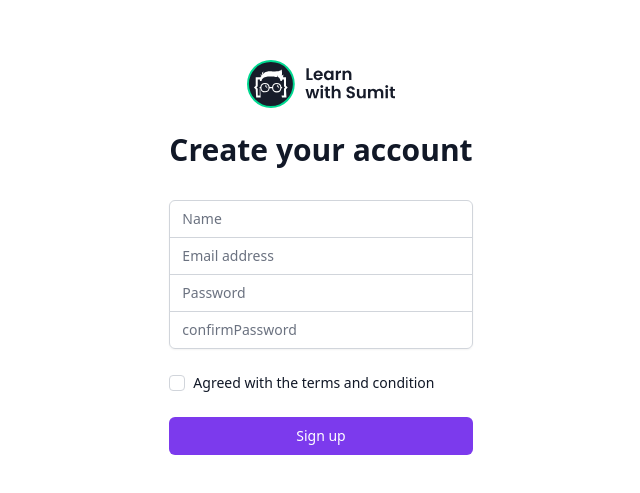
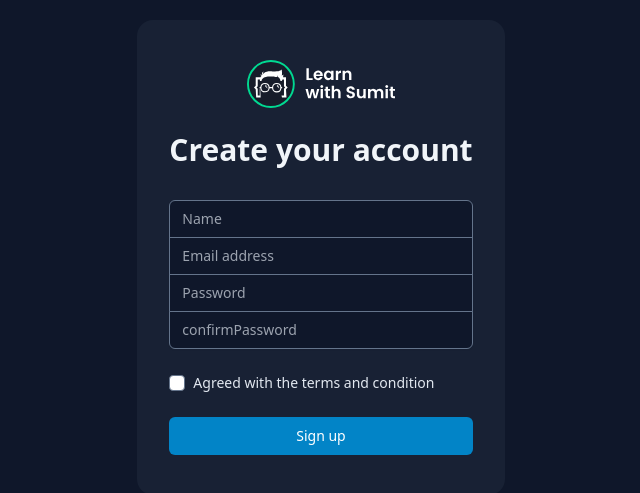
Before and after one commit to sabbirzzaman/chat-x, a React (Create React App) app: page /register in a window 1280 px wide. Shown: the part 143-636 px from the top of the page, without its empty margins (319-959 px from the left). Built offline with nearby package versions, Linux system fonts and the light colour scheme.

Commit message:
login and registar page ui update

```diff
--- a/src/components/inbox/Navigation.js
+++ b/src/components/inbox/Navigation.js
@@ -11,7 +11,7 @@ export default function Navigation() {
         localStorage.clear()
     }
     return (
-        <nav className="border-general sticky top-0 z-40 border-b bg-violet-700 transition-colors">
+        <nav className="border-general sticky top-0 z-40 border-b bg-[#0B1120] transition-colors">
             <div className="max-w-7xl mx-auto">
                 <div className="flex justify-between h-16 items-center">
                     <Link to="/">
--- a/src/components/inbox/chatbody/ChatBody.js
+++ b/src/components/inbox/chatbody/ChatBody.js
@@ -36,10 +36,7 @@ export default function ChatBody() {
     } else if (!isLoading && !isError && messages.length === 0) {
         content = (
             <>
-                <ChatHead
-                    avatar="https://cdn.pixabay.com/photo/2018/01/15/07/51/woman-3083383__340.jpg"
-                    name="Akash Ahmed"
-                />
+                <ChatHead message={messages[0]} />
                 <div className="m-2 text-center">No Conversation Found</div>
                 <Options />
             </>
--- a/src/pages/Inbox.js
+++ b/src/pages/Inbox.js
@@ -4,7 +4,7 @@ import Sidebar from "../components/inbox/Sidebar";
 
 export default function Inbox() {
     return (
-        <div>
+        <div className="bg-slate-900">
             <Navigation />
             <div className="max-w-7xl mx-auto -mt-1">
                 <div className="min-w-full border rounded flex lg:grid lg:grid-cols-3">
--- a/src/pages/Login.js
+++ b/src/pages/Login.js
@@ -1,6 +1,6 @@
 import { useEffect, useState } from 'react';
 import { Link, useNavigate } from 'react-router-dom';
-import logoImage from '../assets/images/lws-logo-light.svg';
+import logoImage from '../assets/images/lws-logo-dark.svg';
 import Error from '../components/ui/Error';
 import { useLoginMutation } from '../features/auth/authApi';
 
@@ -34,9 +34,9 @@ export default function Login() {
     };
 
     return (
-        <div className="grid place-items-center h-screen bg-[#F9FAFB">
+        <div className="grid place-items-center h-screen bg-slate-900">
             <div className="min-h-full flex items-center justify-center py-12 px-4 sm:px-6 lg:px-8">
-                <div className="max-w-md w-full space-y-8">
+                <div className="max-w-md px-8 py-10 bg-slate-800/[0.6] rounded-2xl w-full space-y-8">
                     <div>
                         <Link to="/">
                             <img
@@ -45,7 +45,7 @@ export default function Login() {
                                 alt="Learn with sumit"
                             />
                         </Link>
-                        <h2 className="mt-6 text-center text-3xl font-extrabold text-gray-900">
+                        <h2 className="mt-6 text-center text-3xl font-extrabold text-slate-100">
                             Sign in to your account
                         </h2>
                     </div>
@@ -64,7 +64,7 @@ export default function Login() {
                                     type="email"
                                     autoComplete="email"
                                     required
-                                    className="appearance-none rounded-none relative block w-full px-3 py-2 border border-gray-300 placeholder-gray-500 text-gray-900 rounded-t-md focus:outline-none focus:ring-violet-500 focus:border-violet-500 focus:z-10 sm:text-sm"
+                                    className="appearance-none rounded-none relative block w-full px-3 py-2 bg-slate-900 border border-slate-500 placeholder-gray-400 text-slate-200 rounded-t-md focus:outline-none focus:ring-[#0284c7] focus:border-[#0284c7] focus:z-10 sm:text-sm"
                                     placeholder="Email address"
                                     value={email}
                                     onChange={(e) => setEmail(e.target.value)}
@@ -80,7 +80,7 @@ export default function Login() {
                                     type="password"
                                     autoComplete="current-password"
                                     required
-                                    className="appearance-none rounded-none relative block w-full px-3 py-2 border border-gray-300 placeholder-gray-500 text-gray-900 rounded-b-md focus:outline-none focus:ring-violet-500 focus:border-violet-500 focus:z-10 sm:text-sm"
+                                    className="appearance-none rounded-none relative block w-full px-3 py-2 bg-slate-900 border border-slate-500 placeholder-gray-400 text-slate-200 rounded-b-md focus:outline-none focus:ring-[#0284c7] focus:border-[#0284c7] focus:z-10 sm:text-sm"
                                     placeholder="Password"
                                     value={password}
                                     onChange={(e) =>
@@ -94,7 +94,7 @@ export default function Login() {
                             <div className="text-sm">
                                 <Link
                                     to="/register"
-                                    className="font-medium text-violet-600 hover:text-violet-500"
+                                    className="font-medium text-[#0284c7] hover:text-[#38bdf8]"
                                 >
                                     Register
                                 </Link>
@@ -105,7 +105,7 @@ export default function Login() {
                             <button
                                 type="submit"
                                 disabled={isLoading}
-                                className="group relative w-full flex justify-center py-2 px-4 border border-transparent text-sm font-medium rounded-md text-white bg-violet-600 hover:bg-violet-700 focus:outline-none focus:ring-2 focus:ring-offset-2 focus:ring-violet-500"
+                                className="group relative w-full flex justify-center py-2 px-4 border border-transparent text-sm font-medium rounded-md text-white bg-[#0284c7] hover:bg-[#38bdf8] focus:outline-none focus:ring-2 focus:ring-offset-2 focus:ring-[#38bdf8]"
                             >
                                 Sign in
                             </button>
--- a/src/pages/Register.js
+++ b/src/pages/Register.js
@@ -1,7 +1,7 @@
 import { useEffect } from "react";
 import { useState } from "react";
 import { Link, useNavigate } from "react-router-dom";
-import logoImage from "../assets/images/lws-logo-light.svg";
+import logoImage from "../assets/images/lws-logo-dark.svg";
 import Error from "../components/ui/Error";
 import { useRegisterMutation } from "../features/auth/authApi";
 
@@ -42,9 +42,9 @@ export default function Register() {
     }
 
     return (
-        <div className="grid place-items-center h-screen bg-[#F9FAFB">
+        <div className="grid place-items-center h-screen bg-slate-900">
             <div className="min-h-full flex items-center justify-center py-12 px-4 sm:px-6 lg:px-8">
-                <div className="max-w-md w-full space-y-8">
+                <div className="max-w-md px-8 py-10 bg-slate-800/[0.6] rounded-2xl w-full space-y-8 ">
                     <div>
                         <Link to="/">
                             <img
@@ -53,7 +53,7 @@ export default function Register() {
                                 alt="Learn with sumit"
                             />
                         </Link>
-                        <h2 className="mt-6 text-center text-3xl font-extrabold text-gray-900">
+                        <h2 className="mt-6 text-center text-3xl font-extrabold text-slate-100">
                             Create your account
                         </h2>
                     </div>
@@ -70,7 +70,7 @@ export default function Register() {
                                     type="Name"
                                     autoComplete="Name"
                                     required
-                                    className="appearance-none rounded-none relative block w-full px-3 py-2 border border-gray-300 placeholder-gray-500 text-gray-900 rounded-t-md focus:outline-none focus:ring-violet-500 focus:border-violet-500 focus:z-10 sm:text-sm"
+                                    className="appearance-none rounded-none relative block w-full px-3 py-2 bg-slate-900 border border-slate-500 placeholder-gray-400 text-slate-200 rounded-t-md focus:outline-none focus:ring-[#0284c7] focus:border-[#0284c7] focus:z-10 sm:text-sm"
                                     placeholder="Name"
                                     value={name}
                                     onChange={(e) => setName(e.target.value)}
@@ -90,7 +90,7 @@ export default function Register() {
                                     type="email"
                                     autoComplete="email"
                                     required
-                                    className="appearance-none rounded-none relative block w-full px-3 py-2 border border-gray-300 placeholder-gray-500 text-gray-900 focus:outline-none focus:ring-violet-500 focus:border-violet-500 focus:z-10 sm:text-sm"
+                                    className="appearance-none rounded-none relative block w-full px-3 py-2 bg-slate-900 border border-slate-500 placeholder-gray-400 text-slate-200 focus:outline-none focus:ring-[#0284c7] focus:border-[#0284c7] focus:z-10 sm:text-sm"
                                     placeholder="Email address"
                                     value={email}
                                     onChange={(e) => setEmail(e.target.value)}
@@ -107,7 +107,7 @@ export default function Register() {
                                     type="password"
                                     autoComplete="current-password"
                                     required
-                                    className="appearance-none rounded-none relative block w-full px-3 py-2 border border-gray-300 placeholder-gray-500 text-gray-900 focus:outline-none focus:ring-violet-500 focus:border-violet-500 focus:z-10 sm:text-sm"
+                                    className="appearance-none rounded-none relative block w-full px-3 py-2 bg-slate-900 border border-slate-500 placeholder-gray-400 text-slate-200 focus:outline-none focus:ring-[#0284c7] focus:border-[#0284c7] focus:z-10 sm:text-sm"
                                     placeholder="Password"
                                     value={password}
                                     onChange={(e) => setPassword(e.target.value)}
@@ -127,7 +127,7 @@ export default function Register() {
                                     type="password"
                                     autoComplete="current-confirmPassword"
                                     required
-                                    className="appearance-none rounded-none relative block w-full px-3 py-2 border border-gray-300 placeholder-gray-500 text-gray-900 rounded-b-md focus:outline-none focus:ring-violet-500 focus:border-violet-500 focus:z-10 sm:text-sm"
+                                    className="appearance-none rounded-none relative block w-full px-3 py-2 bg-slate-900 border border-slate-500 placeholder-gray-400 text-slate-200 rounded-b-md focus:outline-none focus:ring-[#0284c7] focus:border-[#0284c7] focus:z-10 sm:text-sm"
                                     placeholder="confirmPassword"
                                     value={confirmPassword}
                                     onChange={(e) => setConfirmPassword(e.target.value)}
@@ -138,17 +138,16 @@ export default function Register() {
                         <div className="flex items-center justify-between">
                             <div className="flex items-center">
                                 <input
-                                    id="remember-me"
-                                    name="remember-me"
+                                    id="accept-terms"
+                                    name="accept-terms"
                                     type="checkbox"
-                                    className="h-4 w-4 text-violet-600 focus:ring-violet-500 border-gray-300 rounded"
-                                    checked={agreed}
+                                    className="h-4 w-4 text-[#0284c7] focus:ring-[#0284c7] border-slate-500 rounded cursor-pointer"
                                     onChange={(e) => setAgreed(e.target.value)}
                                     required
                                 />
                                 <label
                                     htmlFor="accept-terms"
-                                    className="ml-2 block text-sm text-gray-900"
+                                    className="cursor-pointer ml-2 block text-sm text-slate-200"
                                 >
                                     Agreed with the terms and condition
                                 </label>
@@ -158,7 +157,7 @@ export default function Register() {
                         <div>
                             <button
                                 type="submit"
-                                className="group relative w-full flex justify-center py-2 px-4 border border-transparent text-sm font-medium rounded-md text-white bg-violet-600 hover:bg-violet-700 focus:outline-none focus:ring-2 focus:ring-offset-2 focus:ring-violet-500"
+                                className="group relative w-full flex justify-center items-center py-2 px-4 border border-transparent text-sm font-medium rounded-md text-white bg-[#0284c7] hover:bg-[#38bdf8] focus:outline-none focus:ring-2 focus:ring-offset-2 focus:ring-[#0284c7]"
                                 disabled={isLoading}
                             >
                                 <span className="absolute left-0 inset-y-0 flex items-center pl-3"></span>
```
